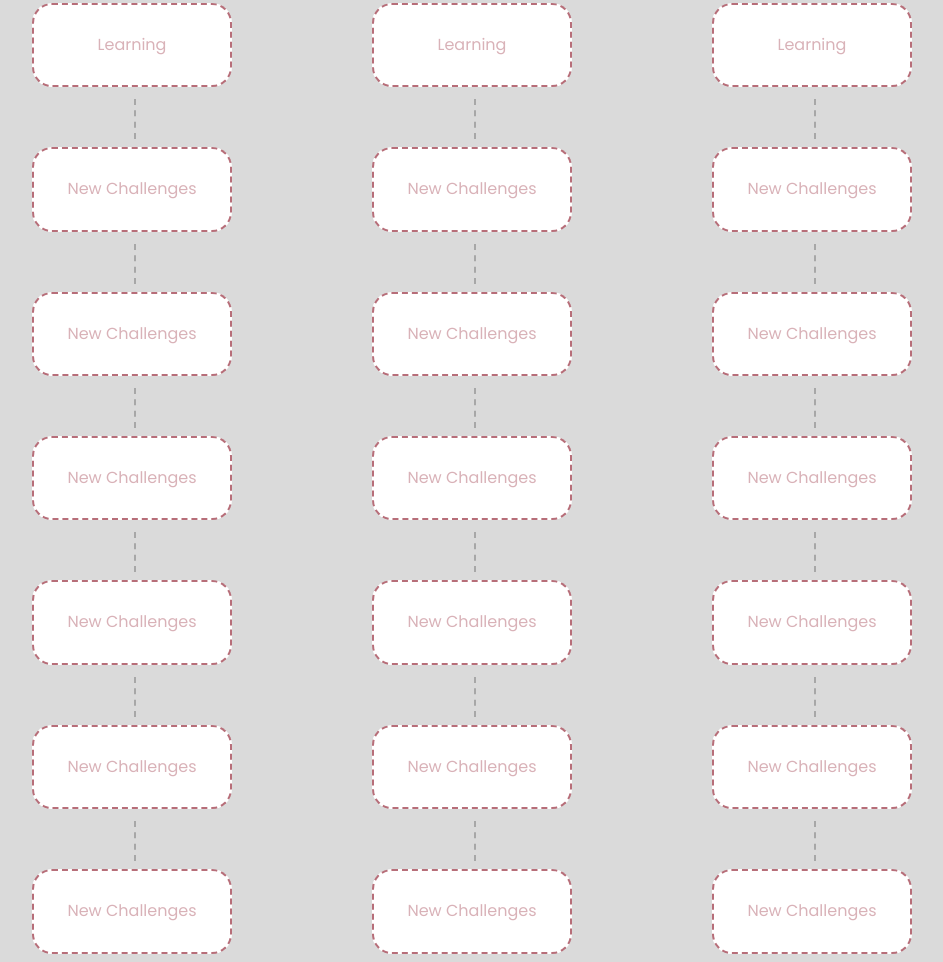
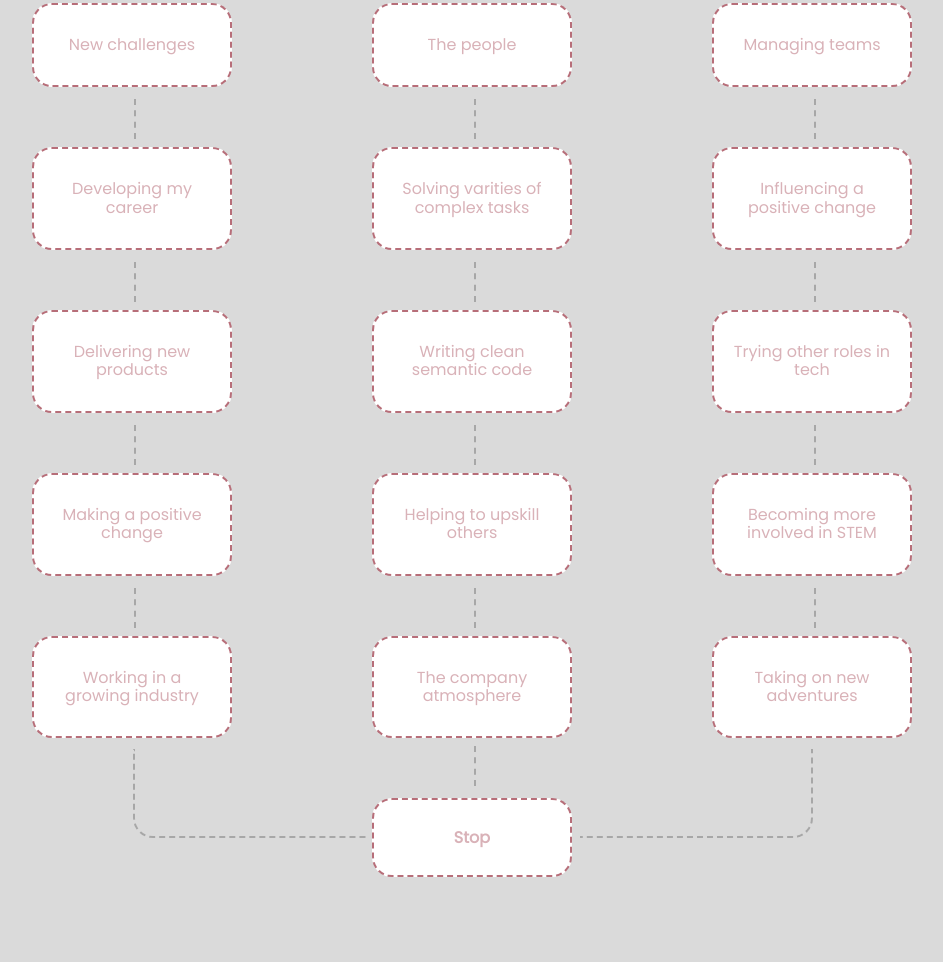
Before and after one commit to rereed92/wonder-bonus-mission-q4-2017, a website: page index.html in a window 1280 px wide. Shown: the part 588-1550 px from the top of the page, without its empty margins (168-1111 px from the left). Drawn offline with nearby package versions, Linux system fonts and the light colour scheme.

Commit message:
Add in the content

```diff
--- a/index.html
+++ b/index.html
@@ -32,37 +32,27 @@
                         </li>
                         <li class="box">
                             <div class="box__content box__content--dash box__content--process">
-                                <p class="heading heading--2">Learning</p>
+                                <p class="heading heading--2">New challenges</p>
                             </div>
                         </li>
                         <li class="box">
                             <div class="box__content box__content--dash box__content--process">
-                                <p class="heading heading--2">New Challenges</p>
+                                <p class="heading heading--2">Developing my career</p>
                             </div>
                         </li>
                         <li class="box">
                             <div class="box__content box__content--dash box__content--process">
-                                <p class="heading heading--2">New Challenges</p>
+                                <p class="heading heading--2">Delivering new products</p>
                             </div>
                         </li>
                         <li class="box">
                             <div class="box__content box__content--dash box__content--process">
-                                <p class="heading heading--2">New Challenges</p>
+                                <p class="heading heading--2">Making a positive change</p>
                             </div>
                         </li>
                         <li class="box">
                             <div class="box__content box__content--dash box__content--process">
-                                <p class="heading heading--2">New Challenges</p>
-                            </div>
-                        </li>
-                        <li class="box">
-                            <div class="box__content box__content--dash box__content--process">
-                                <p class="heading heading--2">New Challenges</p>
-                            </div>
-                        </li>
-                        <li class="box">
-                            <div class="box__content box__content--dash box__content--process">
-                                <p class="heading heading--2">New Challenges</p>
+                                <p class="heading heading--2">Working in a growing industry</p>
                             </div>
                         </li>
                     </ul>
@@ -77,37 +67,27 @@
                         </li>
                         <li class="box">
                             <div class="box__content box__content--dash box__content--process">
-                                <p class="heading heading--2">Learning</p>
+                                <p class="heading heading--2">The people</p>
                             </div>
                         </li>
                         <li class="box">
                             <div class="box__content box__content--dash box__content--process">
-                                <p class="heading heading--2">New Challenges</p>
+                                <p class="heading heading--2">Solving varities of complex tasks</p>
+                            </div>
+                        </li>
+                       <li class="box">
+                            <div class="box__content box__content--dash box__content--process">
+                                <p class="heading heading--2">Writing clean semantic code</p>
                             </div>
                         </li>
                         <li class="box">
                             <div class="box__content box__content--dash box__content--process">
-                                <p class="heading heading--2">New Challenges</p>
-                            </div>
-                        </li>
-                        <li class="box">
-                            <div class="box__content box__content--dash box__content--process">
-                                <p class="heading heading--2">New Challenges</p>
-                            </div>
-                        </li>
-                        <li class="box">
-                            <div class="box__content box__content--dash box__content--process">
-                                <p class="heading heading--2">New Challenges</p>
-                            </div>
-                        </li>
-                        <li class="box">
-                            <div class="box__content box__content--dash box__content--process">
-                                <p class="heading heading--2">New Challenges</p>
+                                <p class="heading heading--2">Helping to upskill others</p>
                             </div>
                         </li>
                         <li class="box">
                             <div class="box__content box__content--dash box__content--dash--base box__content--process">
-                                <p class="heading heading--2">New Challenges</p>
+                                <p class="heading heading--2">The company atmosphere</p>
                             </div>
                         </li>
                     </ul>
@@ -122,37 +102,27 @@
                         </li>
                         <li class="box">
                             <div class="box__content box__content--dash box__content--process">
-                                <p class="heading heading--2">Learning</p>
+                                <p class="heading heading--2">Managing teams</p>
                             </div>
                         </li>
                         <li class="box">
                             <div class="box__content box__content--dash box__content--process">
-                                <p class="heading heading--2">New Challenges</p>
+                                <p class="heading heading--2">Influencing a positive change</p>
                             </div>
                         </li>
                         <li class="box">
                             <div class="box__content box__content--dash box__content--process">
-                                <p class="heading heading--2">New Challenges</p>
+                                <p class="heading heading--2">Trying other roles in tech</p>
                             </div>
                         </li>
                         <li class="box">
                             <div class="box__content box__content--dash box__content--process">
-                                <p class="heading heading--2">New Challenges</p>
+                                <p class="heading heading--2">Becoming more involved in STEM</p>
                             </div>
                         </li>
                         <li class="box">
                             <div class="box__content box__content--dash box__content--process">
-                                <p class="heading heading--2">New Challenges</p>
-                            </div>
-                        </li>
-                        <li class="box">
-                            <div class="box__content box__content--dash box__content--process">
-                                <p class="heading heading--2">New Challenges</p>
-                            </div>
-                        </li>
-                        <li class="box">
-                            <div class="box__content box__content--dash box__content--process">
-                                <p class="heading heading--2">New Challenges</p>
+                                <p class="heading heading--2">Taking on new adventures</p>
                             </div>
                         </li>
                     </ul>
```
